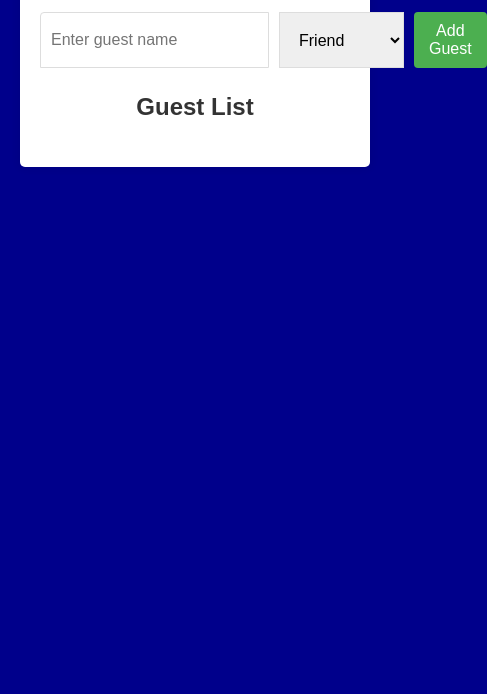
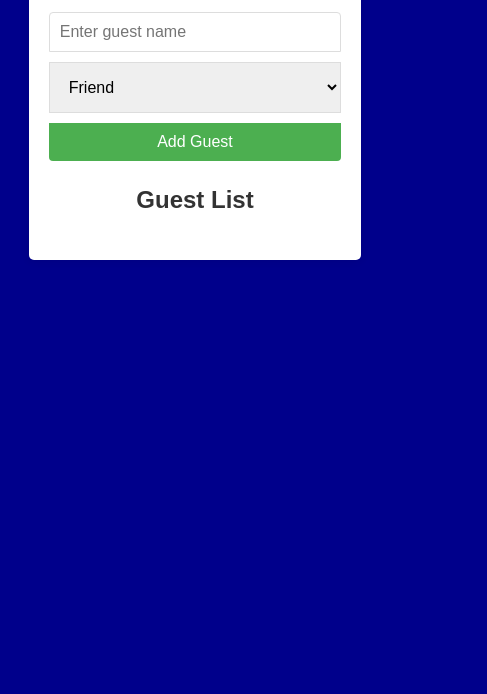
Before and after one commit to Clive-Nyaga/Event-Guest-List-Manager, a plain HTML site: page index.html in a window 390 px wide. Shown: the part 150-844 px from the top of the page, 487 px wide, since content can reach past the window. Drawn offline with Linux system fonts and the light colour scheme.

Commit message:
Adds responsive design, updates README.md

```diff
--- a/style.css
+++ b/style.css
@@ -18,6 +18,7 @@ body {
     padding: 20px;
     border-radius: 5px;
     box-shadow: 0 0 10px rgba(0, 0, 0, 0.1);
+    width: 95%;
 }
 
 h1, h2 {
@@ -29,6 +30,7 @@ h1, h2 {
 .form-group {
     display: flex;
     margin-bottom: 20px;
+    flex-wrap: wrap;
 }
 
 input[type="text"] {
@@ -45,7 +47,6 @@ input[type="text"] {
     border-radius: 0;
     font-size: 16px;
     margin-left: 10px;
-    border-right: 10%;
 }
 
 #add-guest {
@@ -162,3 +163,44 @@ input[type="text"] {
 .remove-btn:hover {
     background-color: #000;
 }
+
+/* Adds responsive design */
+@media screen and (max-width: 600px) {
+    .form-group {
+        flex-direction: column;
+    }
+
+    input[type="text"] {
+        border-radius: 4px 4px 0 0;
+        margin-bottom: 10px;
+    }
+
+    #guest-category {
+        margin-left: 0;
+        border-radius: 0;
+        margin-bottom: 10px;
+        width: 100%;
+    }
+
+    #add-guest {
+        margin-left: 0;
+        border-radius: 0 0 4px 4px;
+        width: 100%;
+    }
+
+    .guest-item {
+        flex-direction: column;
+        align-items: flex-start;
+    }
+
+    .button-container {
+        margin-top: 10px;
+        width: 100%;
+        justify-content: space-between;
+    }
+
+    .timestamp {
+        margin-top: 5px;
+        display: block;
+    }
+}
```
Also changed, not shown: 1 other file.
